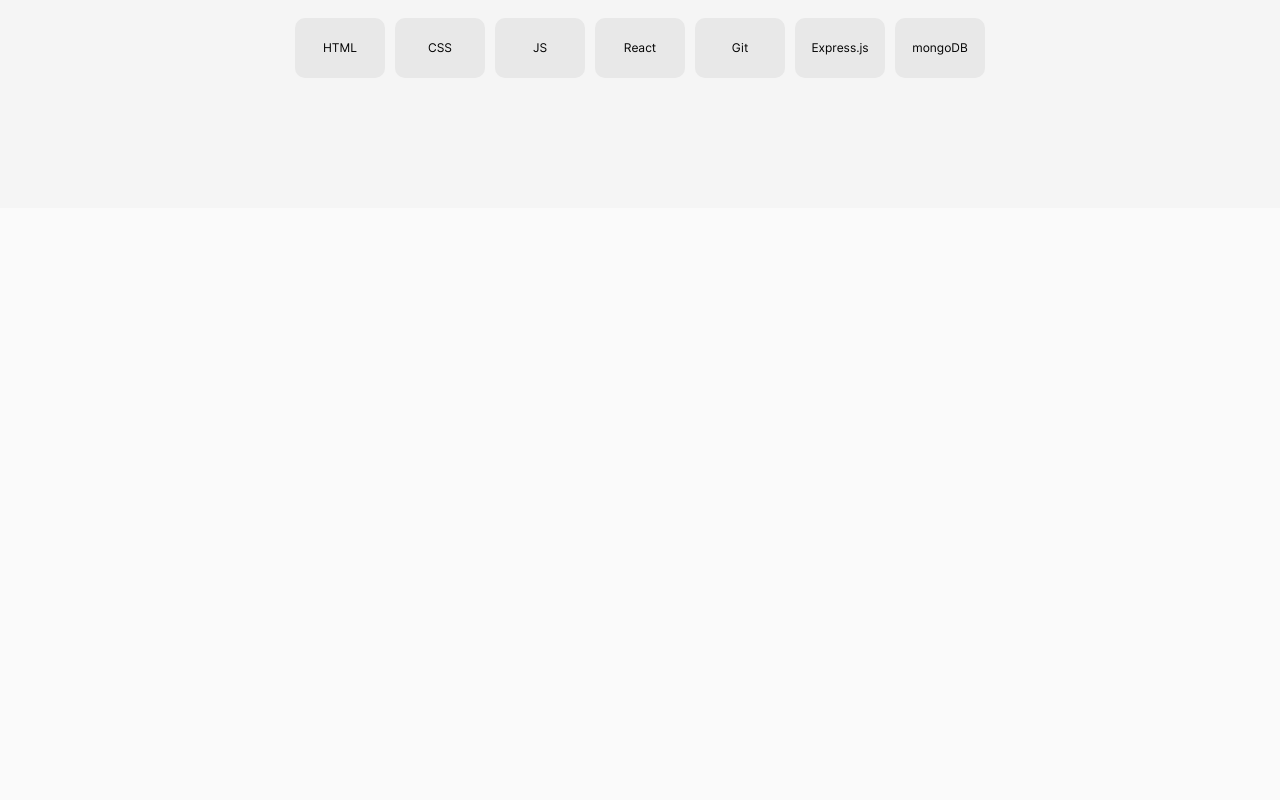
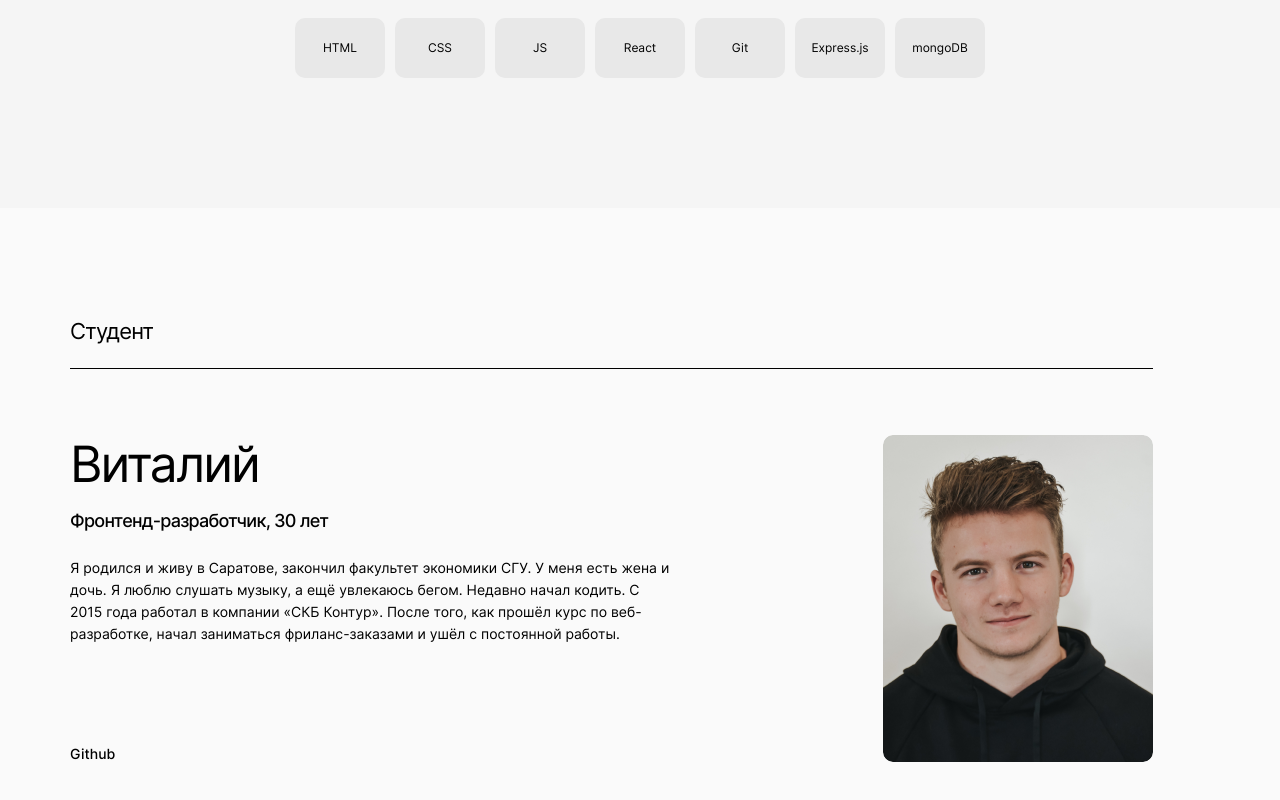
Before and after one commit to KirMoro/movies-explorer-frontend, a React (Create React App) app: page / in a window 1280 px wide. Shown: the part 1662-2462 px from the top of the page. Before the commit the page ends 1870 px from the top, so only its background shows below. Built offline with nearby package versions, Linux system fonts and the light colour scheme.

Commit message:
feat: add AboutMe

```diff
--- /dev/null
+++ b/src/components/Main/AboutMe/AboutMe.css
@@ -0,0 +1,62 @@
+.about-me {
+    padding: 110px 70px;
+    display: flex;
+    flex-direction: column;
+}
+
+.about-me__main {
+    width: 95%;
+    display: flex;
+    flex-direction: row;
+    justify-content: space-between;
+}
+
+.about-me__text-block {
+    width: 600px;
+}
+
+.about-me__title {
+    font-style: normal;
+    font-weight: 400;
+    font-size: 50px;
+    line-height: 58px;
+    letter-spacing: -0.04em;
+    padding: 0;
+    margin: 66px 0 18px 0;
+}
+
+.about-me__subtitle {
+    font-weight: 500;
+    font-size: 18px;
+    line-height: 20px;
+    letter-spacing: -0.04em;
+    padding: 0;
+    margin: 0 0 26px 0;
+}
+
+.about-me__text {
+    font-weight: 400;
+    font-size: 14px;
+    line-height: 22px;
+    padding: 0;
+    margin: 0 0 100px 0;
+}
+
+.about-me__link {
+    font-weight: 500;
+    font-size: 14px;
+    line-height: 17px;
+    padding: 0;
+    margin: 0;
+    text-decoration: none;
+}
+
+.about-me__photo {
+    width: 270px;
+    height: 327px;
+    border-radius: 10px;
+    background-image: url('../../../images/about-me__photo.png');
+    background-repeat: no-repeat;
+    background-size: auto;
+    margin: 66px 0 0 0;
+}
--- /dev/null
+++ b/src/components/Main/AboutMe/AboutMe.jsx
@@ -0,0 +1,24 @@
+import './AboutMe.css';
+
+export const AboutMe = () => {
+    return (
+        <article className="about-me">
+            <div className="article__header">
+                <h2 className="article__title">Студент</h2>
+            </div>
+            <section className="about-me__main">
+                <div className="about-me__text-block">
+                    <h2 className="about-me__title">Виталий</h2>
+                    <p className="about-me__subtitle">Фронтенд-разработчик, 30 лет</p>
+                    <p className="about-me__text">Я родился и живу в Саратове, закончил факультет экономики СГУ. У меня есть
+                        жена
+                        и дочь. Я люблю слушать музыку, а ещё увлекаюсь бегом. Недавно начал кодить. С 2015 года работал в
+                        компании «СКБ Контур». После того, как прошёл курс по веб-разработке, начал заниматься
+                        фриланс-заказами и ушёл с постоянной работы.</p>
+                    <p className="about-me__link">Github</p>
+                </div>
+                <div className="about-me__photo"></div>
+            </section>
+        </article>
+    );
+};
--- a/src/components/Main/Main.jsx
+++ b/src/components/Main/Main.jsx
@@ -2,6 +2,7 @@
 import {Promo} from "./Promo/Promo";
 import {AboutProject} from "./AboutProject/AboutProject";
 import {Techs} from "./Techs/Techs";
+import {AboutMe} from "./AboutMe/AboutMe";
 
 export const Main = ({children}) => {
     return (
@@ -9,6 +10,7 @@
             <Promo />
             <AboutProject />
             <Techs />
+            <AboutMe />
         </main>
     );
 };
--- a/src/components/Main/Techs/Techs.jsx
+++ b/src/components/Main/Techs/Techs.jsx
@@ -7,7 +7,7 @@
                 <h2 className="article__title">Технологии</h2>
             </div>
             <section className="techs__main">
-                <h1 className="techs__title">7 технологий</h1>
+                <h2 className="techs__title">7 технологий</h2>
                 <p className="techs__subtitle">На курсе веб-разработки мы освоили технологии, которые применили в дипломном проекте.</p>
                 <ul className="techs__navigation">
                     <li>
```
Also changed, not shown: src/images/about-me__photo.png (added).
